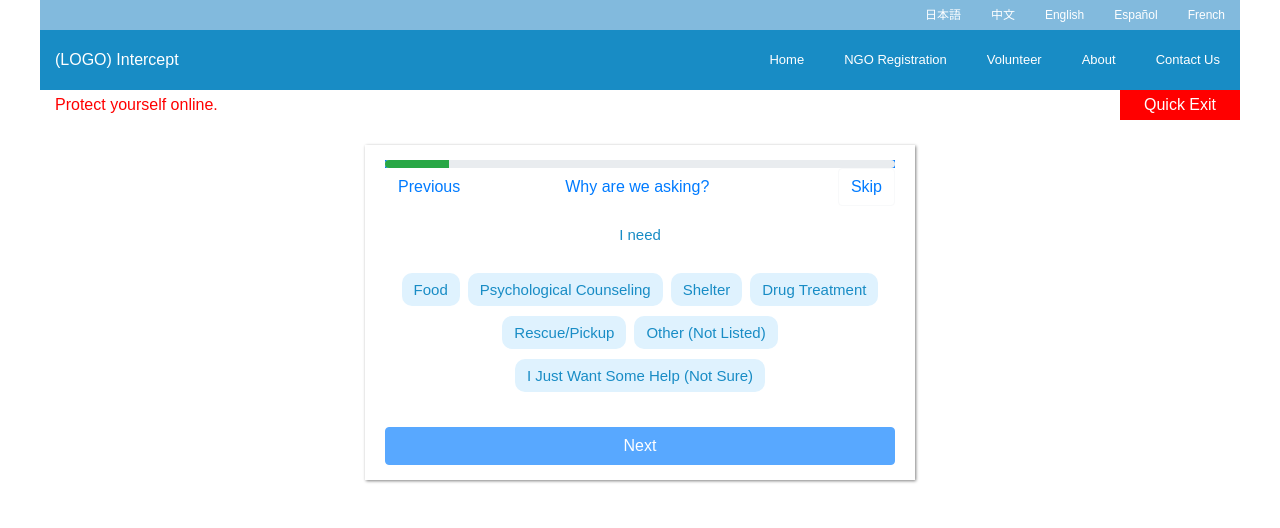
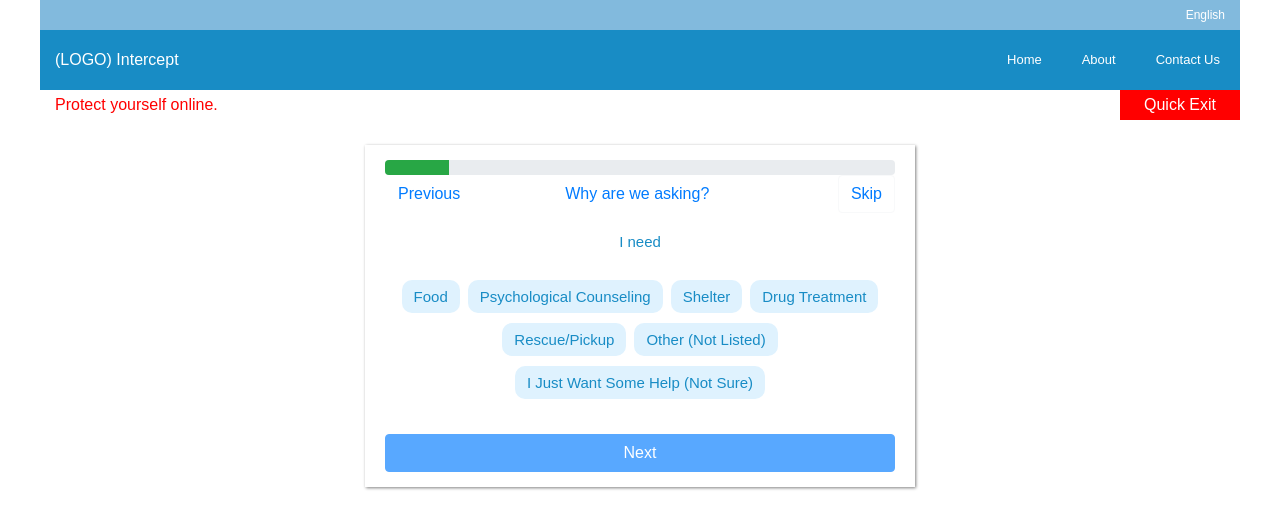
Before and after one commit to interceptproject/front-end, an Angular app: page / in a window 1280 px wide. Shown: the top 528 px of the page. Built offline with nearby package versions, Linux system fonts and the light colour scheme.

Commit message:
Removing NGO registration, volunteering and language stuff in nav and header components

```diff
--- a/src/app/header/header.component.ts
+++ b/src/app/header/header.component.ts
@@ -13,15 +13,7 @@ export interface LanguageOption {
 })
 export class HeaderComponent implements OnInit {
   languageOptions: LanguageOption[] = [{
-    name: 'Japanese', title: '日本語', set: false
-  }, {
-    name: 'Chinese', title: '中文', set: false
-  }, {
     name: 'English', title: 'English', set: true
-  }, {
-    name: 'Spanish', title: 'Español', set: false
-  }, {
-    name: 'French', title: 'French', set: false
   }];
 
   constructor() { }
--- a/src/app/main/nav/nav.component.ts
+++ b/src/app/main/nav/nav.component.ts
@@ -15,14 +15,6 @@ export class NavComponent implements OnInit {
     url: '',
     set: true
   }, {
-    name: 'NGO Registration',
-    url: '/ngo',
-    set: false
-  }, {
-    name: 'Volunteer',
-    url: '/',
-    set: false
-  }, {
     name: 'About',
     url: '/',
     set: false,
--- a/src/app/main/survey/question-box/question-box.component.scss
+++ b/src/app/main/survey/question-box/question-box.component.scss
@@ -6,14 +6,18 @@
   margin-top: 25px;
   box-shadow: 1px 1px 3px grey; */
   .progress-bar {
-    height: 8px;
+//    height: 8px;
+  height: 15px;
+  border-radius: 7.5px;
+  background-color: #f5f5f5;
   }
   .options-bar {
     height: 38px;
     display: flex;
     flex-flow: row nowrap;
     .prev {
-      width: 100px;
+      width: 113.3px;
+      height: 28px;
       text-align: left;
     }
     .info {
@@ -112,6 +116,7 @@
       flex-flow: row wrap;
       justify-content: center;
       align-items: center;
+
     }
   }
 
```
